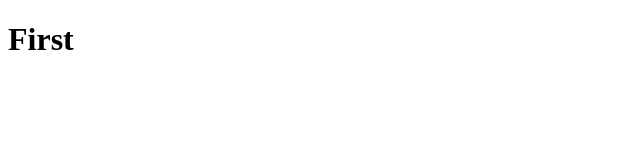
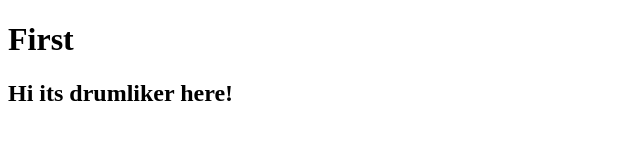
Before and after one commit to drumliker/test-drumliker, a plain HTML site: page index.html in a window 1280 px wide. Shown: the whole page, without its empty margins (0-640 px from the left). Drawn offline with Linux system fonts and the light colour scheme.

Commit message:
Notes from drumliker

```diff
--- a/index.html
+++ b/index.html
@@ -8,5 +8,6 @@
   </head>
   <body>
     <h1>First</h1>
+    <h2>Hi its drumliker here!</h2>
   </body>
 </html>
```
